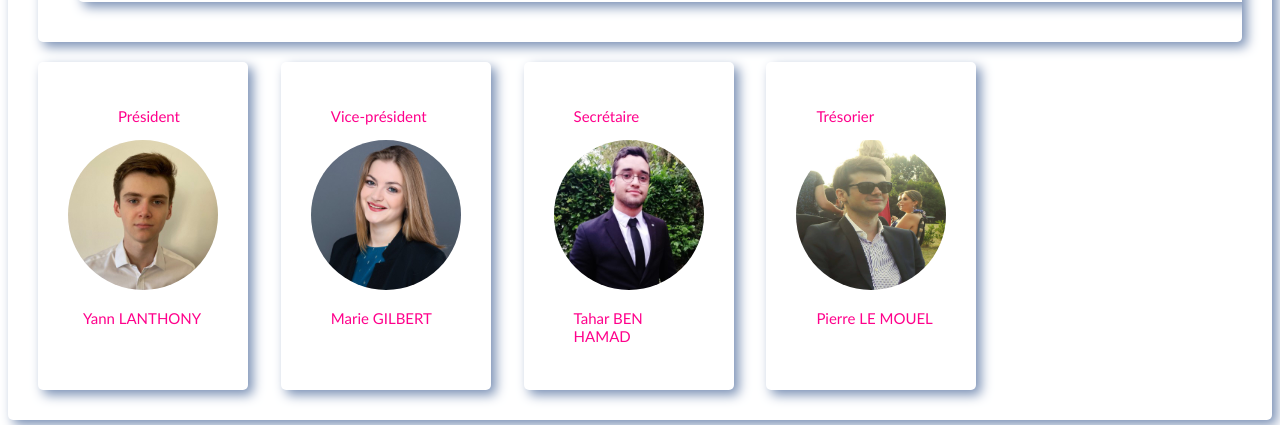
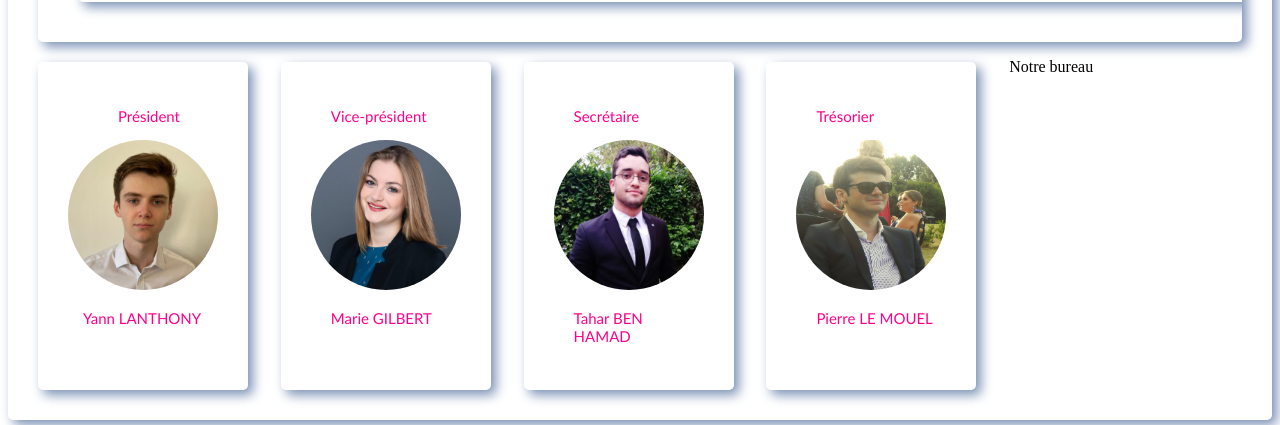
Before and after one commit to tdello/Rotaract-Neptune, a plain HTML site: page index.html in a window 1280 px wide. Shown: the part 1164-1589 px from the top of the page. Drawn offline with Linux system fonts and the light colour scheme; a web font is replaced by a local one.

Commit message:
Update index.html

```diff
--- a/index.html
+++ b/index.html
@@ -58,7 +58,7 @@
   </div>
   </div></div>
 
-<div class="bureau">
+<div class="bureau"><p class="bur">Notre bureau</p>
 
   <div class="president"><p class="ptx">Président</p>
     <img src="images/yann.jpeg" class="presidenti">
```
